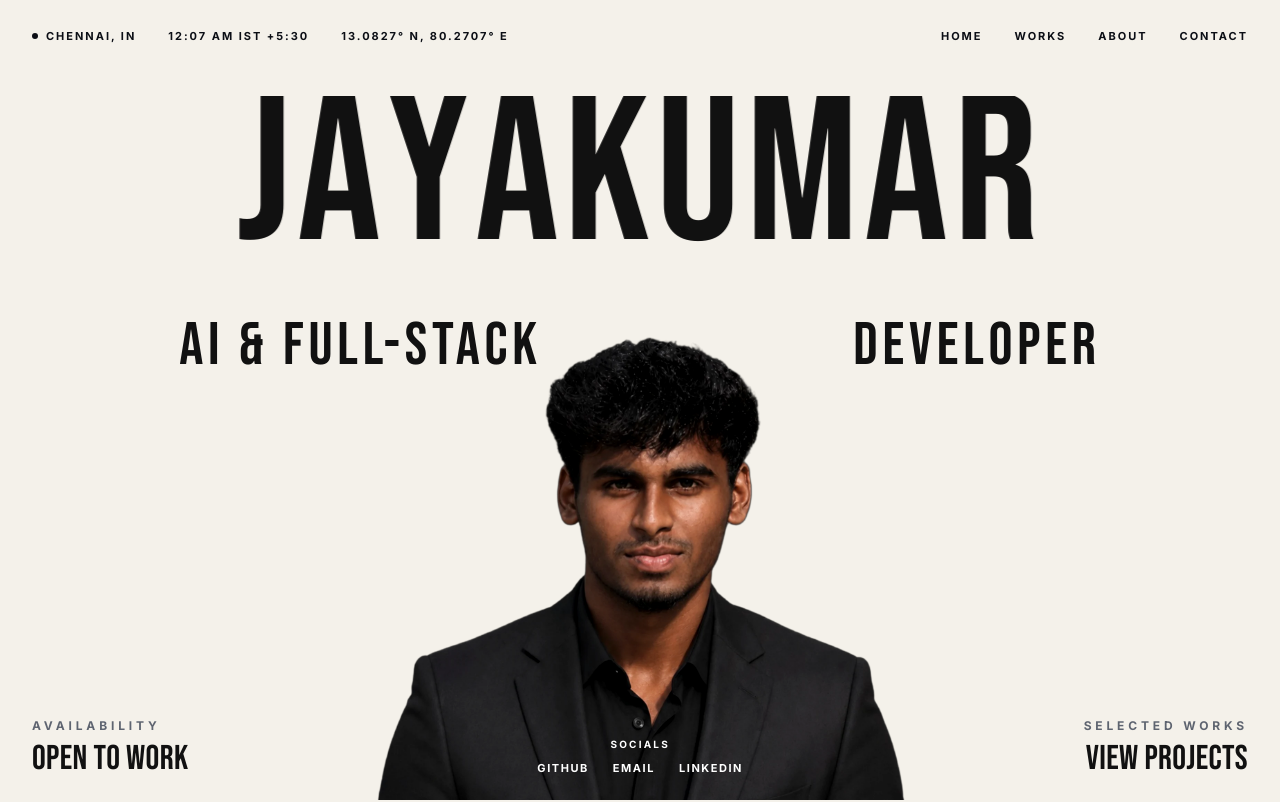
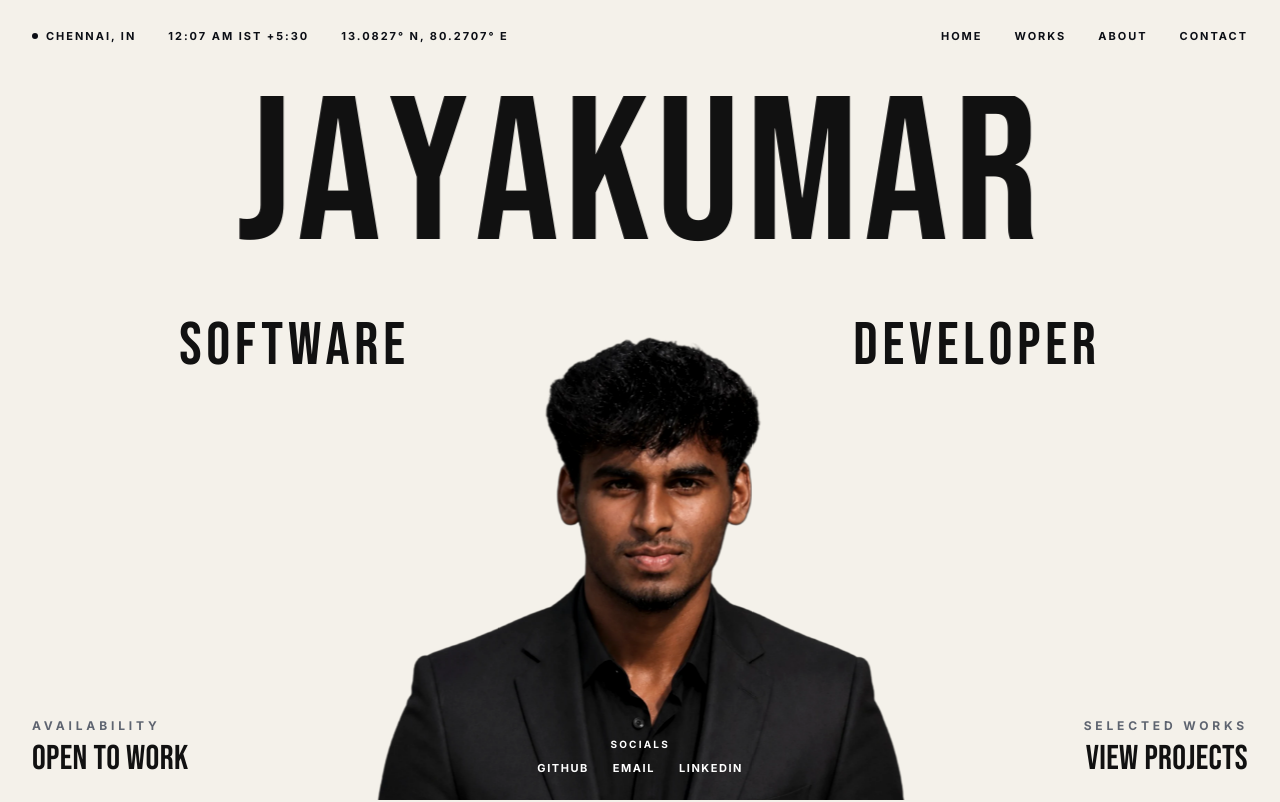
Before and after one commit to Jai7525/Jayakumar-portfolio, a Next.js app: page / in a window 1280 px wide. Shown: the top 802 px of the page. Built offline with nearby package versions, Linux system fonts and the light colour scheme.

Commit message:
Change hero role title to SOFTWARE DEVELOPER

```diff
--- a/src/components/Hero.tsx
+++ b/src/components/Hero.tsx
@@ -309,7 +309,7 @@ export default function Hero() {
       </div>
 
       <div className="role-left font-heading text-4xl uppercase tracking-[0.08em] text-[#111111] md:text-5xl lg:text-6xl">
-        AI &amp; FULL-STACK
+        SOFTWARE
       </div>
       <div className="role-right font-heading text-4xl uppercase tracking-[0.08em] text-[#111111] md:text-5xl lg:text-6xl">
         DEVELOPER
```
